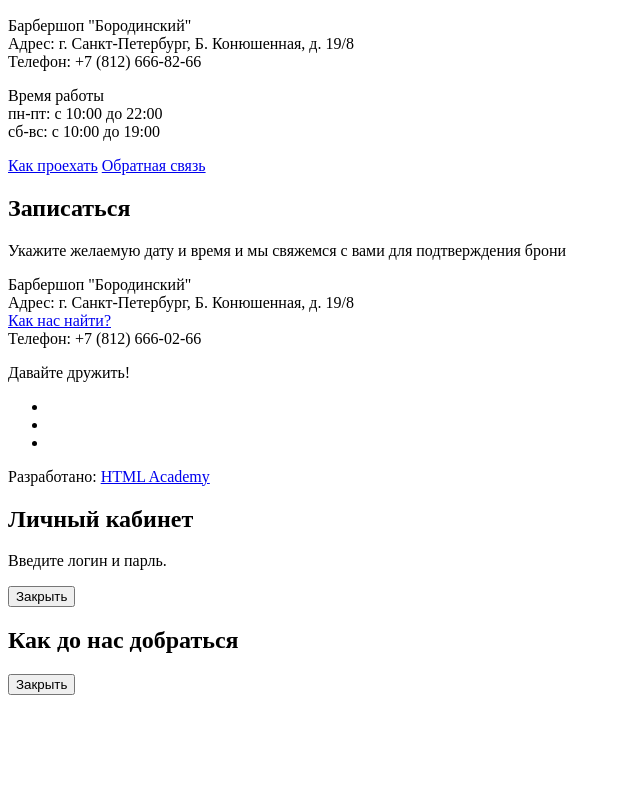
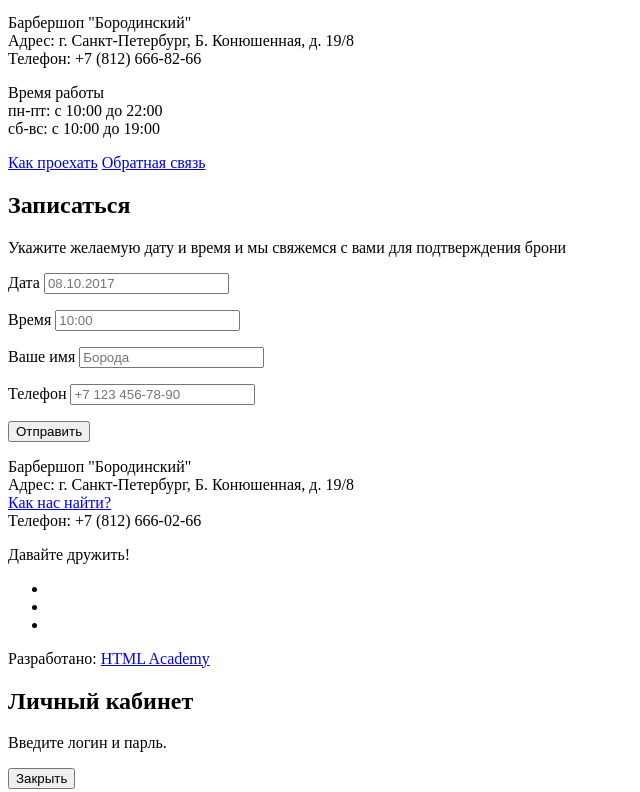
Before and after one commit to pushistik73/1027469-barbershop-26, a plain HTML site: page index.html in a window 1280 px wide. Shown: the part 868-1660 px from the top of the page, without its empty margins (0-640 px from the left). Before the commit the page ends 1571 px from the top, so only its background shows below. Drawn offline with Linux system fonts and the light colour scheme.

Commit message:
Update index.html

```diff
--- a/index.html
+++ b/index.html
@@ -17,7 +17,7 @@
   				<li><a href="catalog.html">Магазин</a></li>
   				<li><a href="contacts.html">Контакты</a></li>
   			</ul>
-  			<button type="button">Войти</button>
+  			<a href="login.html">Вход</a>
   		</nav>
   	</header>
 
@@ -80,7 +80,25 @@
 <section>
 	<h2>Записаться</h2>
 	<p>Укажите желаемую дату и время и мы свяжемся с вами для подтверждения брони</p>
-	<!-- Здесь будет форма -->
+	 <form action="https://echo.htmlacademy.ru" method="post">
+     <p>
+      <label for="dat">Дата</label>
+      <input type="text" name="date" value="" id="dat" placeholder="08.10.2017">
+     </p>
+     <p>
+      <label for="tim">Время</label>
+      <input type="text" name="time" value="" id="tim" placeholder="10:00">
+     </p>
+     <p>
+      <label for="nam">Ваше имя</label>
+      <input type="text" name="name" value="" id="nam" placeholder="Борода">
+     </p>
+     <p>
+      <label for="tel">Телефон</label>
+      <input type="text" name="phone" value="" id="tel" placeholder="+7 123 456-78-90">
+     </p>
+     <button type="submit">Отправить</button>
+   </form>
 </section>
 </main>
 <footer>
```
